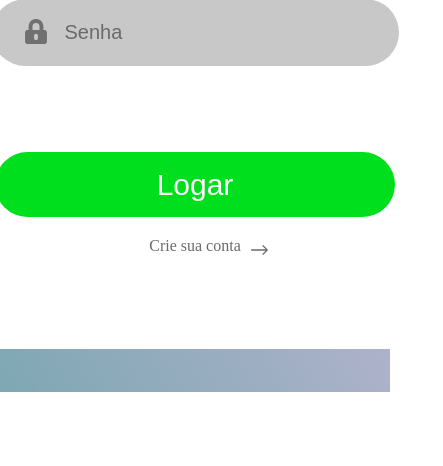
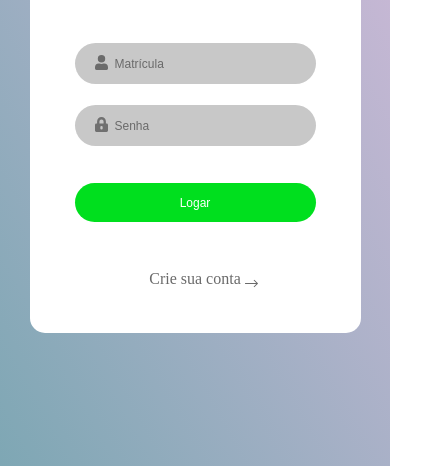
Before and after one commit to Zukkieh/Tis5-frontend, a React app: page /login in a window 390 px wide. Shown: the part 472-938 px from the top of the page, 443 px wide, since content can reach past the window. Before the commit the page ends 864 px from the top, so only its background shows below. Built offline with nearby package versions, Linux system fonts and the light colour scheme; a web font is replaced by a local one.

Commit message:
adjusting mobile

```diff
--- a/src/App/App.scss
+++ b/src/App/App.scss
@@ -7,6 +7,10 @@ body{
     justify-content: center;
     align-items: center;
     padding: 10px 0;
+    width: 100%;
+    @media (max-width: 992px) {
+       padding: 47px 0;
+    }
 }
 .container{
     width: 92%;
@@ -19,6 +23,7 @@ body{
     @media (max-width: 992px){
         flex-flow: column;
         width: auto;
-        padding: 45px 44px;
+        padding: 0 45px;
+
     }
 }
--- a/src/App/templates/components/logo/logo.scss
+++ b/src/App/templates/components/logo/logo.scss
@@ -11,6 +11,7 @@
 
         @media (max-width: 992px){
             font-size: 80px;
+            margin-top: 57px !important;
         }
 
     }
--- a/src/App/templates/login/login.scss
+++ b/src/App/templates/login/login.scss
@@ -10,6 +10,10 @@
     margin-top: 49px;
     color: #707070;
     font-size: 42px;
+    @media (max-width: 992px){
+      font-size: 35px;
+      margin-top: 116px;
+    }
   }
 
   & div.form {
@@ -18,6 +22,11 @@
     justify-content: center;
     align-items: center;
     flex-flow: column;
+
+    @media (max-width: 992px) {
+      margin-top: 58px;
+    }
+
 
     & input {
       width: 314px;
@@ -30,6 +39,15 @@
       font-size: 20px;
       transition: 0.2s;
       color: #6a6a6a;
+
+      @media (max-width: 992px) {
+        width: 191px;
+        height: 39px;
+        font-size: 12px;
+        padding-left: 40px;
+        padding-right: 10px;
+      }
+
       &::placeholder {
         color: #6a6a6a;
       }
@@ -40,9 +58,13 @@
         color: black;
       }
 
-      &:first-of-type {
+      &:nth-child(1) {
         margin-bottom: 26px;
+        @media (max-width: 992px) {
+          margin-bottom: 21px;
+        }
       }
+
     }
 
     & .icon-user:before {
@@ -56,6 +78,13 @@
       background-image: url("../../assets/icons/user.svg");
       background-repeat: no-repeat;
       background-size: 24px 25px;
+      @media (max-width: 992px) {
+        background-size: 13px 15px;
+        margin-left: 20px;
+        margin-top: 12px;
+        width: 20px;
+        height: 20px;
+      }
     }
 
     & .icon-lock:before {
@@ -69,6 +98,13 @@
       background-image: url("../../assets/icons/lock.svg");
       background-repeat: no-repeat;
       background-size: 24px 25px;
+      @media (max-width: 992px) {
+        background-size: 13px 15px;
+        margin-left: 20px;
+        margin-top: 12px;
+        width: 20px;
+        height: 20px;
+      }
     }
 
     & button {
@@ -84,12 +120,20 @@
       background-color: #00df1e;
       cursor: pointer;
 
+      @media (max-width: 992px) {
+        margin-top: 16px;
+        margin-bottom: 48px;
+        width: 241px;
+        height: 39px;
+        font-size: 12px;
+      }
+
       &:focus {
         outline: none;
         border: none;
       }
 
-      &:hover{
+      &:hover {
         background-color: #07a11b;
       }
     }
@@ -98,7 +142,12 @@
       margin-bottom: 49px;
       cursor: pointer;
       transition: 0.2s;
-      color: #6A6A6A;
+      color: #6a6a6a;
+
+      @media (max-width: 992px) {
+        margin-bottom: 45px;
+      }
+
       &:after {
         content: "";
         position: absolute;
@@ -110,9 +159,17 @@
         background-image: url("../../assets/icons/arrow-right.svg");
         background-repeat: no-repeat;
         background-size: 17px 10px;
+
+        @media (max-width: 992px) {
+          background-size: 13px 15px;
+          margin-top: 6px;
+          margin-left: 4px;
+          width: 20px;
+          height: 20px;
+        }
       }
 
-      &:hover{
+      &:hover {
         color: rgb(39, 39, 39);
       }
     }
```
